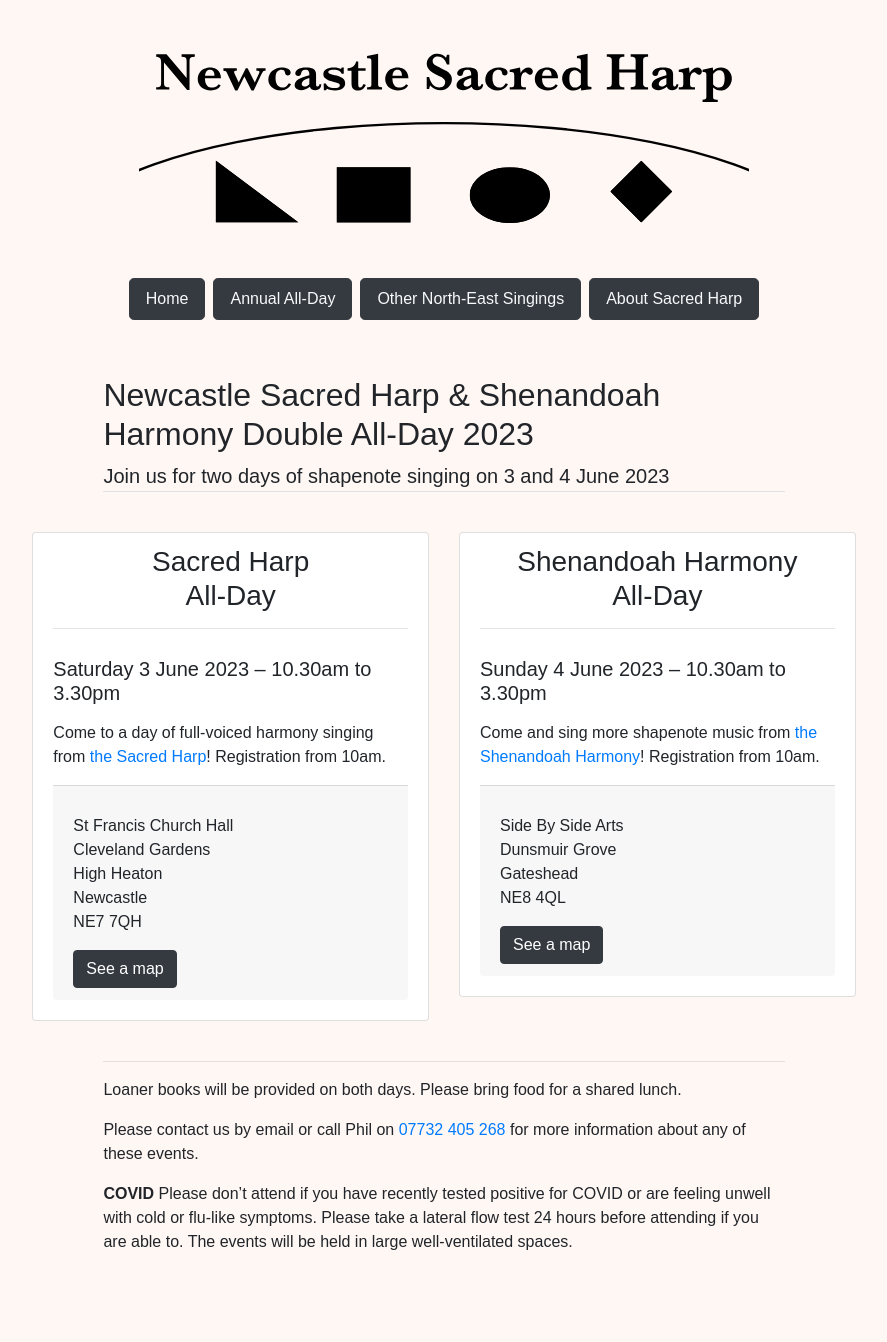
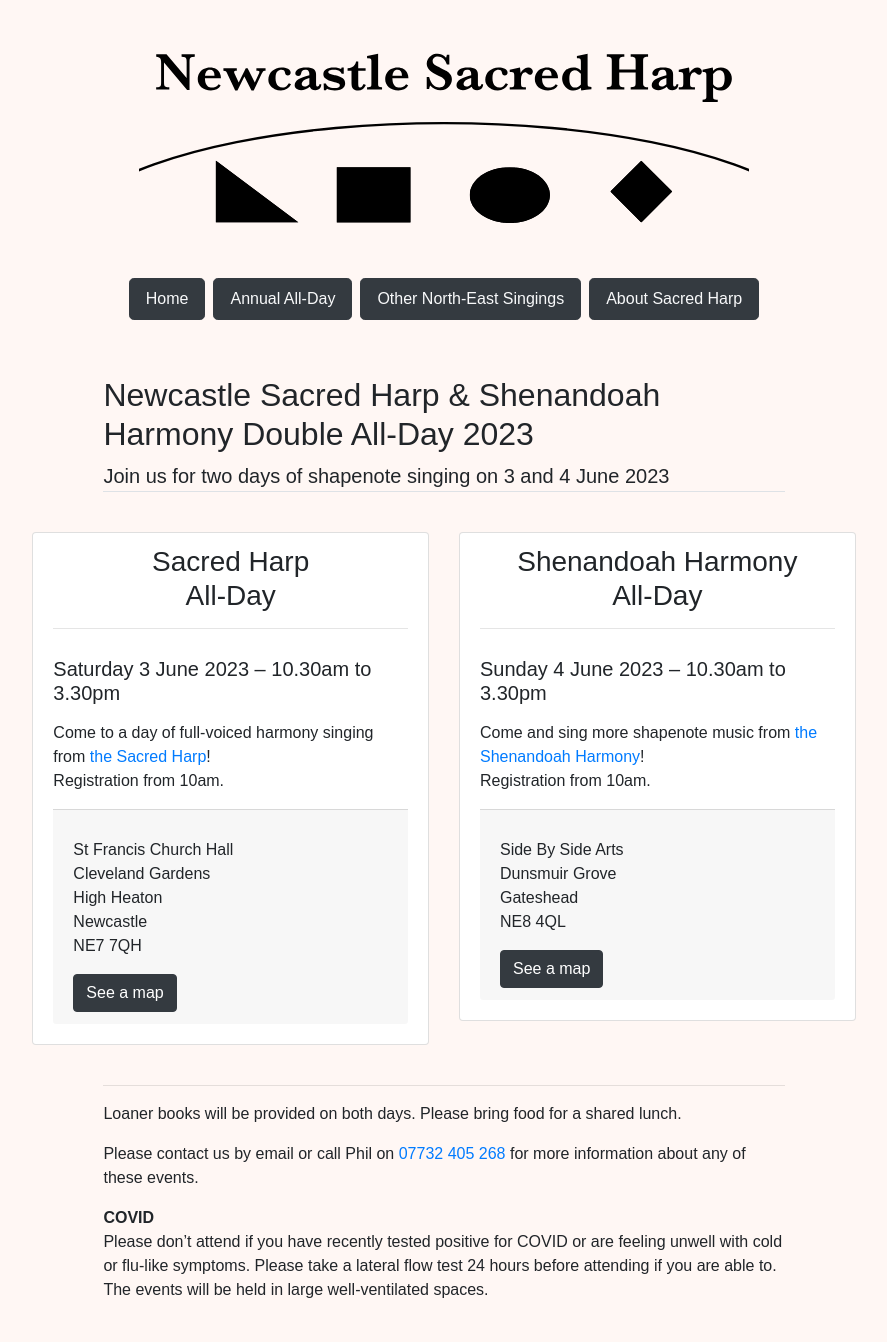
Before and after one commit to newcastle-shapenote/newcastle-shapenote-website, a Jekyll site: the page built from all-day.md, in a window 1280 px wide. Shown: the whole page, without its empty margins (196-1083 px from the left). Built offline with Jekyll 4.4.1, drawn with Linux system fonts in a browser that asks for light colours; some web fonts are replaced; a script that is not in the unit is left out; before the commit the page ends 1294 px from its top, so only the background shows below that.

Commit message:
few edits

```diff
--- a/all-day.md
+++ b/all-day.md
@@ -5,7 +5,9 @@ singing_tagline: Join us for two days of shapenote singing on 3 and 4 June 2023
 singings:
   - singing_date_time: Saturday 3 June 2023 – 10.30am to 3.30pm
     singing_description: >-
-      Come to a day of full-voiced harmony singing from [the Sacred Harp](http://originalsacredharp.com)! Registration from 10am.
+      Come to a day of full-voiced harmony singing from [the Sacred Harp](http://originalsacredharp.com)!
+
+      Registration from 10am.
     singing_google_maps_image: unused
     singing_google_maps_link: https://goo.gl/maps/8n1T2N1HdJHbHhNR8
     singing_name: |
@@ -19,7 +21,9 @@ singings:
       NE7 7QH
   - singing_date_time: Sunday 4 June 2023 – 10.30am to 3.30pm
     singing_description: >-
-      Come and sing more shapenote music from [the Shenandoah Harmony](http://www.shenandoahharmony.com)! Registration from 10am.
+      Come and sing more shapenote music from [the Shenandoah Harmony](http://www.shenandoahharmony.com)!
+
+      Registration from 10am.
     singing_google_maps_image: unused
     singing_google_maps_link: https://goo.gl/maps/ToZ4Ta76jXgPJqq67
     singing_name: |
@@ -37,7 +41,7 @@ Loaner books will be provided on both days. Please bring food for a shared lunch
 
 Also, if you would like to offer host housing to someone, [please email newcastlesacredharp@gmail.com about that too](mailto:newcastlesacredharp@gmail.com)! -->
 
- Please contact us by email or call Phil on [07732 405 268](tel:+447732405268) for more information about any of these events.
+Please contact us by email or call Phil on [07732 405 268](tel:+447732405268) for more information about any of these events.
 
-**COVID**
+**COVID**\
 Please don't attend if you have recently tested positive for COVID or are feeling unwell with cold or flu-like symptoms. Please take a lateral flow test 24 hours before attending if you are able to. The events will be held in large well-ventilated spaces.
```
